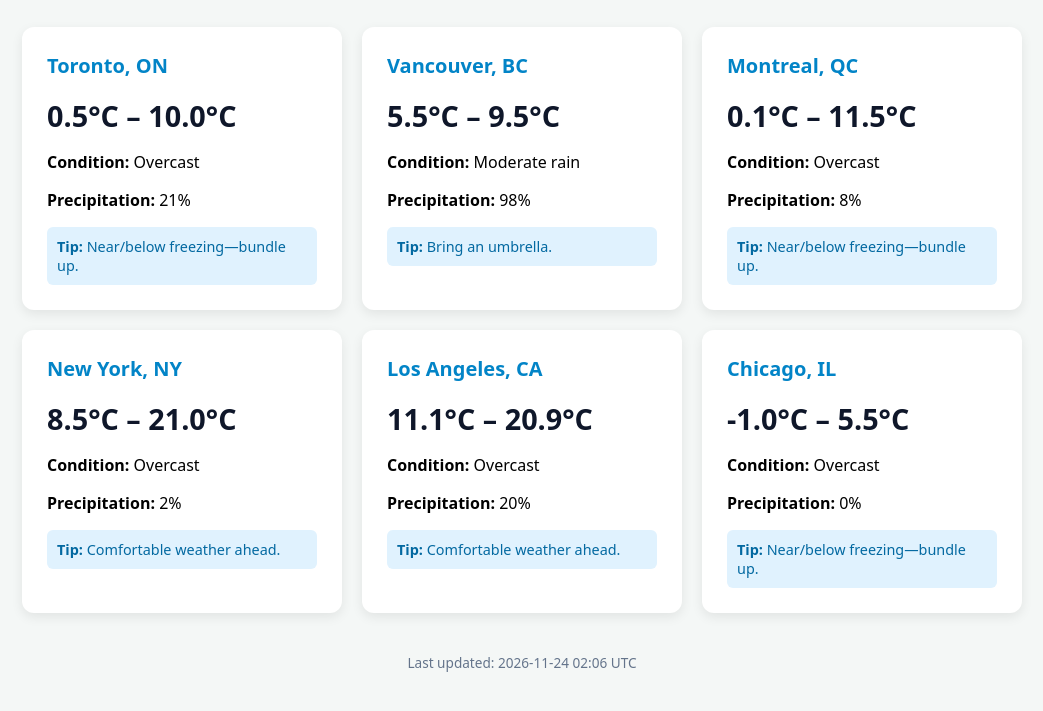
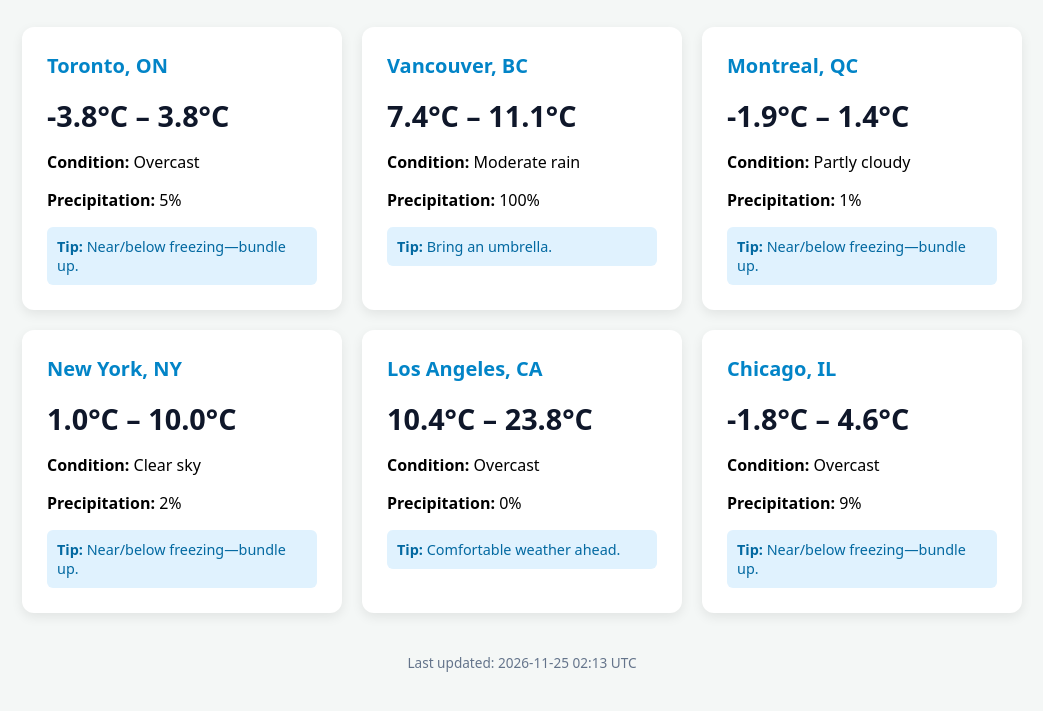
Before and after one commit to cpcsonline-Kol/daily-weather-agent, a plain HTML site: page index.html in a window 1280 px wide. Shown: the part 107-818 px from the top of the page, without its empty margins (118-1161 px from the left). Drawn offline with Linux system fonts and the light colour scheme.

Commit message:
Update daily weather UI

```diff
--- a/index.html
+++ b/index.html
@@ -21,53 +21,53 @@ h1 { text-align: center; color: #1e293b; margin-bottom: 30px; }
 
         <div class="card">
             <h2>Toronto, ON</h2>
-            <div class="temp">0.5°C – 10.0°C</div>
+            <div class="temp">-3.8°C – 3.8°C</div>
             <p><strong>Condition:</strong> Overcast</p>
-            <p><strong>Precipitation:</strong> 21%</p>
+            <p><strong>Precipitation:</strong> 5%</p>
             <div class="advice"><strong>Tip:</strong> Near/below freezing—bundle up.</div>
         </div>
 
         <div class="card">
             <h2>Vancouver, BC</h2>
-            <div class="temp">5.5°C – 9.5°C</div>
+            <div class="temp">7.4°C – 11.1°C</div>
             <p><strong>Condition:</strong> Moderate rain</p>
-            <p><strong>Precipitation:</strong> 98%</p>
+            <p><strong>Precipitation:</strong> 100%</p>
             <div class="advice"><strong>Tip:</strong> Bring an umbrella.</div>
         </div>
 
         <div class="card">
             <h2>Montreal, QC</h2>
-            <div class="temp">0.1°C – 11.5°C</div>
-            <p><strong>Condition:</strong> Overcast</p>
-            <p><strong>Precipitation:</strong> 8%</p>
+            <div class="temp">-1.9°C – 1.4°C</div>
+            <p><strong>Condition:</strong> Partly cloudy</p>
+            <p><strong>Precipitation:</strong> 1%</p>
             <div class="advice"><strong>Tip:</strong> Near/below freezing—bundle up.</div>
         </div>
 
         <div class="card">
             <h2>New York, NY</h2>
-            <div class="temp">8.5°C – 21.0°C</div>
-            <p><strong>Condition:</strong> Overcast</p>
+            <div class="temp">1.0°C – 10.0°C</div>
+            <p><strong>Condition:</strong> Clear sky</p>
             <p><strong>Precipitation:</strong> 2%</p>
-            <div class="advice"><strong>Tip:</strong> Comfortable weather ahead.</div>
+            <div class="advice"><strong>Tip:</strong> Near/below freezing—bundle up.</div>
         </div>
 
         <div class="card">
             <h2>Los Angeles, CA</h2>
-            <div class="temp">11.1°C – 20.9°C</div>
+            <div class="temp">10.4°C – 23.8°C</div>
             <p><strong>Condition:</strong> Overcast</p>
-            <p><strong>Precipitation:</strong> 20%</p>
+            <p><strong>Precipitation:</strong> 0%</p>
             <div class="advice"><strong>Tip:</strong> Comfortable weather ahead.</div>
         </div>
 
         <div class="card">
             <h2>Chicago, IL</h2>
-            <div class="temp">-1.0°C – 5.5°C</div>
+            <div class="temp">-1.8°C – 4.6°C</div>
             <p><strong>Condition:</strong> Overcast</p>
-            <p><strong>Precipitation:</strong> 0%</p>
+            <p><strong>Precipitation:</strong> 9%</p>
             <div class="advice"><strong>Tip:</strong> Near/below freezing—bundle up.</div>
         </div>
 
 </div>
-<div class="meta">Last updated: 2026-11-24 02:06 UTC</div>
+<div class="meta">Last updated: 2026-11-25 02:13 UTC</div>
 </body>
 </html>
```
